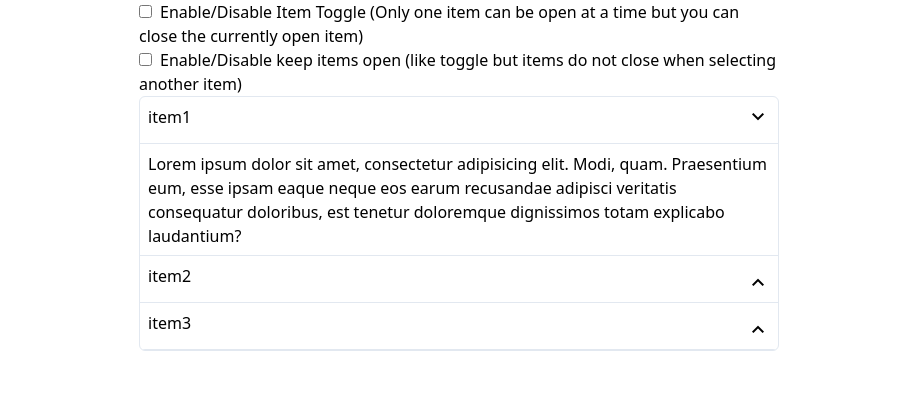
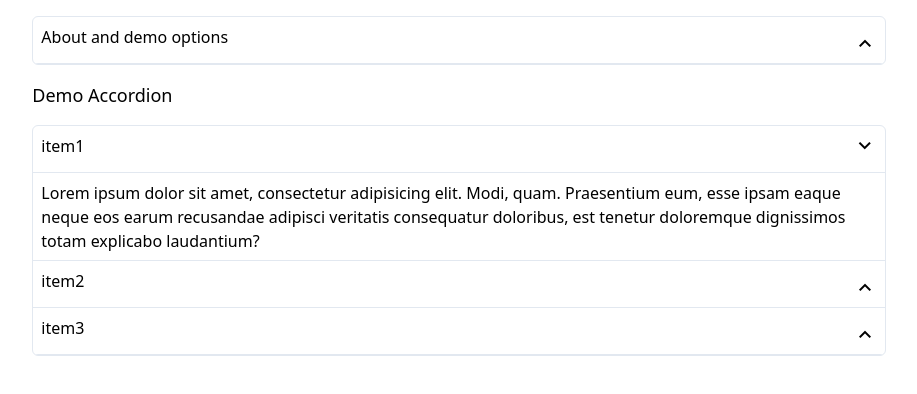
Before and after one commit to Tiiatcha/react_accordion, a React (Create React App) app: page / in a window 1280 px wide. Shown: the top 394 px of the page, without its empty margins (181-1098 px from the left). Built offline with nearby package versions, Linux system fonts and the light colour scheme.

Commit message:
added an explanation and put options in accordion

```diff
--- a/src/App.js
+++ b/src/App.js
@@ -1,6 +1,14 @@
 import "./App.css";
 import Accordion from "./Components/accordion/Accordion.js";
 function App() {
+  const process_checkbox = (e) => {
+    const chk_box = e.target;
+    const attribute = chk_box.getAttribute("data-attribute");
+    const accordion = document.querySelector("#demo_accordion");
+    const chk_box_value = chk_box.checked ? "true" : false;
+
+    accordion.setAttribute(attribute, chk_box_value);
+  };
   let items = [
     {
       id: "item1",
@@ -42,23 +50,53 @@ function App() {
       ),
     },
   ];
-
-  const pressme = () => {
-    alert("ok");
-  };
-
-  const process_checkbox = (e) => {
-    const chk_box = e.target;
-    const attribute = chk_box.getAttribute("data-attribute");
-    const accordion = document.querySelector(".accordion");
-    const chk_box_value = chk_box.checked ? "true" : false;
-
-    accordion.setAttribute(attribute, chk_box_value);
-  };
-
-  return (
-    <div className="App">
-      <div className="container w-3/6 mx-auto">
+  const instructions = [
+    {
+      id: "instuctions_item_1",
+      active: false,
+      title: "About and demo options",
+      body: (
+        <div>
+          <p>This Accordion has been built with React and Tailwind CSS.</p>
+          <p>
+            There are 2 optional html attributes that are applied, they are
+            "data-toggle-open" (Toggle) and "data-keep-open" (Keep Open)
+          </p>
+          <ul className="list-disc my-4">
+            <li>
+              <div>
+                Both Attributes set to false: With this configuration, the
+                Accordion behaves as many before it have, that is, clicking on
+                the header of each item, opens that item and closses all other
+                items. In other words only one item can be open at a time.
+              </div>
+            </li>
+            <li>
+              <div>
+                Toggle: If this is set to true, then as with the above
+                configuration, only one item can be open at any time however,
+                this option allows you to toggle the active item between active
+                (open) not active (closed)
+              </div>
+            </li>
+            <li>
+              <div>
+                Keep Open: Like Toggle, this option allows you to toggle the
+                items between active (open) and not active (closed). However,
+                unlike the previous two configurations, you can open as many
+                items as you wish.
+              </div>
+            </li>
+          </ul>
+          <div>
+            <h2 className="text-lg font-medium">Try it for yourself</h2>
+            <p>
+              Try enabling and disabling the two attributes. checking these
+              check boxes will toggle the relevant html attribute causing the
+              configuration to take effect.
+            </p>
+            <ul className="list-disc mb-4">
+              <li>
                 <div className="input_container">
                   <input
                     type="checkbox"
@@ -68,10 +106,11 @@ function App() {
                     onClick={(e) => process_checkbox(e)}
                   />
                   <label className="pl-2" htmlFor="toggle">
-            Enable/Disable Item Toggle (Only one item can be open at a time but
-            you can close the currently open item)
+                    Enable/Disable Toggle attribute
                   </label>
                 </div>
+              </li>
+              <li>
                 <div className="input_container">
                   <input
                     type="checkbox"
@@ -81,13 +120,32 @@ function App() {
                     onClick={(e) => process_checkbox(e)}
                   />
                   <label className="pl-2" htmlFor="keep_open">
-            Enable/Disable keep items open (like toggle but items do not close
-            when selecting another item)
+                    Enable/Disable Keep Open attribute
                   </label>
                 </div>
+              </li>
+            </ul>
           </div>
-      <div className="container w-3/6 mx-auto">
+        </div>
+      ),
+    },
+  ];
+
+  const pressme = () => {
+    alert("ok");
+  };
+
+  return (
+    <div className="App">
+      <div className="container lg:w-4/6 md:w-5/6 sm:w-full max-w-5xl mx-auto mt-4">
+        <Accordion items={instructions} toggle="true" keep_open="false" />
+      </div>
+      <div className="container lg:w-4/6 md:w-5/6 sm:w-full max-w-5xl mx-auto mt-4">
+        <h2 className="text-lg font-medium">Demo Accordion</h2>
+      </div>
+      <div className="container lg:w-4/6 md:w-5/6 sm:w-full max-w-5xl mx-auto mt-4">
         <Accordion
+          id="demo_accordion"
           className=""
           items={items}
           toggle="false"
--- a/src/Components/accordion/Accordion.js
+++ b/src/Components/accordion/Accordion.js
@@ -2,12 +2,13 @@ import React from "react";
 import AccordionItem from "./AccordionItem";
 
 const Accordion = (params) => {
-  const { items, className, toggle, keep_open } = params;
+  const { id, items, className, toggle, keep_open } = params;
   return (
     <div
       data-toggle-open={toggle}
       data-keep-open={keep_open}
       className={`accordion overflow-hidden border rounded-md border-slate-200 ${className}`}
+      id={id}
     >
       {items.map((item, index) => (
         <AccordionItem
--- a/src/Components/accordion/AccordionItem.js
+++ b/src/Components/accordion/AccordionItem.js
@@ -15,8 +15,8 @@ const AccordionItem = (params) => {
     );
     const item_switch = clicked_section.querySelector(".accordion_head_switch");
     if (clicked_section.classList.contains("active")) {
-      item_switch.classList.remove("rotate-180");
-      item_switch.classList.add("rotate-0");
+      item_switch.classList.remove("rotate-0");
+      item_switch.classList.add("rotate-180");
       clicked_section.classList.remove("active");
       body_container.style.maxHeight = "0px";
     } else {
```
Lines whose indentation alone changed are shown as unchanged.
